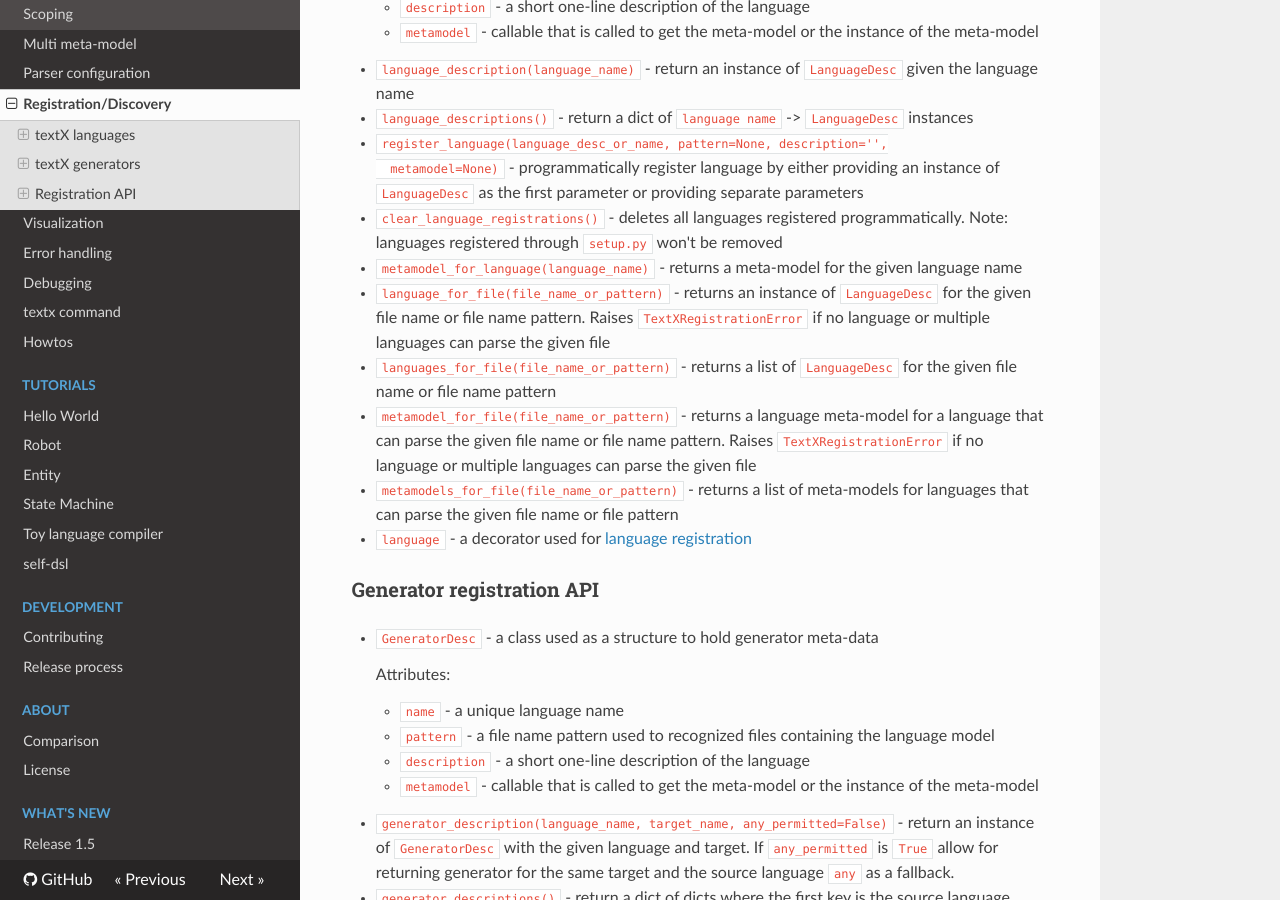
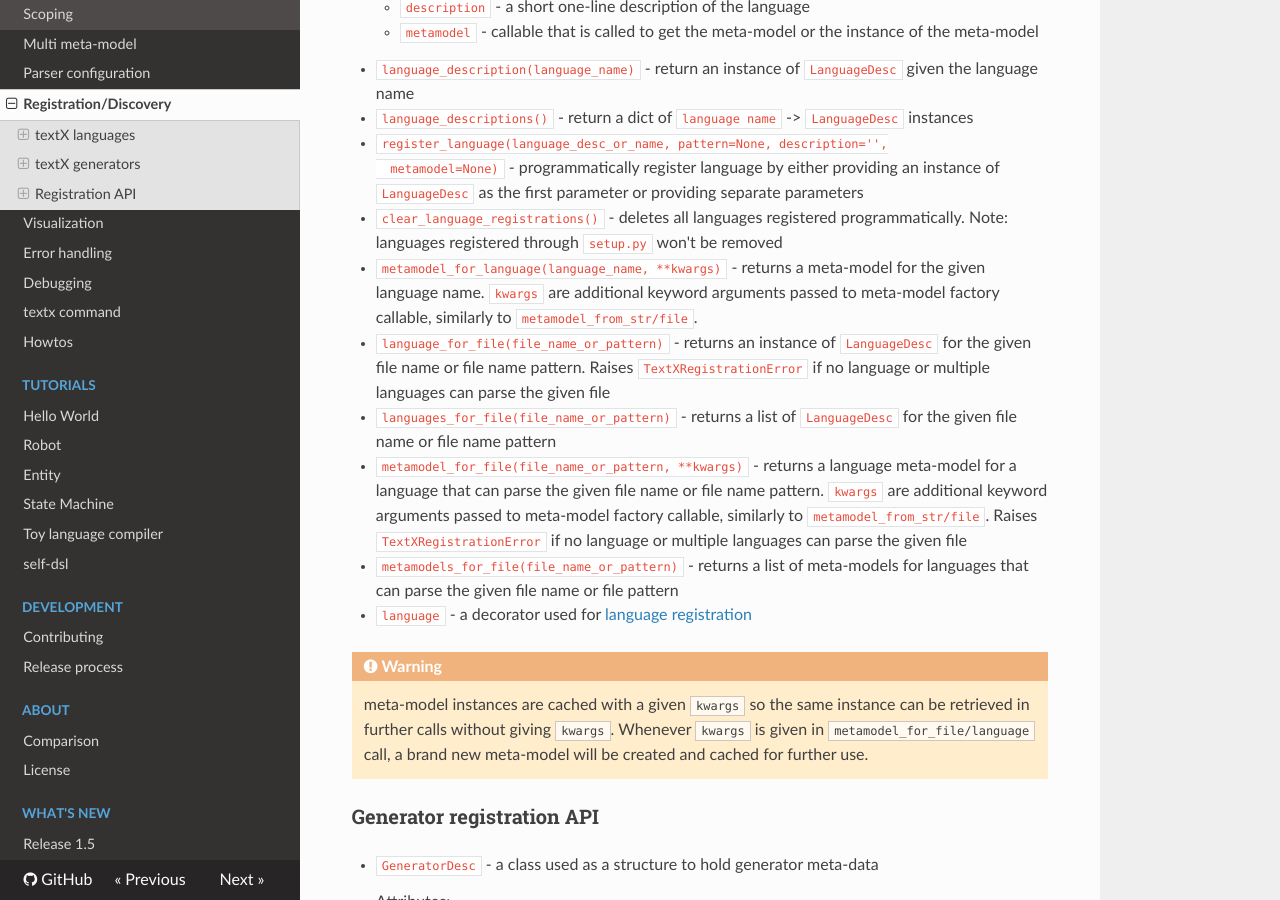
Before and after one commit to textX/textX, an MkDocs documentation site: the page built from docs/registration.md, in a window 1280 px wide and 900 px high, scrolled down 6592 px. Built offline with MkDocs 1.6.1, drawn with Linux system fonts in a browser that asks for light colours; nearby versions of some CDN libraries; comment, search, counter and statistics services are not loaded.

Commit message:
Enable passing of metamodel params in mm registration API calls

```diff
--- a/docs/registration.md
+++ b/docs/registration.md
@@ -383,20 +383,31 @@ All classes and functions documented here are directly importable from `textx` m
   parameters
 - `clear_language_registrations()` - deletes all languages registered
   programmatically. Note: languages registered through `setup.py` won't be removed
-- `metamodel_for_language(language_name)` - returns a meta-model for the given language name
+- `metamodel_for_language(language_name, **kwargs)` - returns a meta-model for
+  the given language name. `kwargs` are additional keyword arguments passed to
+  meta-model factory callable, similarly to `metamodel_from_str/file`.
 - `language_for_file(file_name_or_pattern)` - returns an instance of `LanguageDesc`
   for the given file name or file name pattern. Raises `TextXRegistrationError`
   if no language or multiple languages can parse the given file
 - `languages_for_file(file_name_or_pattern)` - returns a list of `LanguageDesc`
   for the given file name or file name pattern
-- `metamodel_for_file(file_name_or_pattern)` - returns a language meta-model for
-  a language that can parse the given file name or file name pattern. Raises
+- `metamodel_for_file(file_name_or_pattern, **kwargs)` - returns a language
+  meta-model for a language that can parse the given file name or file name
+  pattern. `kwargs` are additional keyword arguments passed to meta-model
+  factory callable, similarly to `metamodel_from_str/file`. Raises
   `TextXRegistrationError` if no language or multiple languages can parse the
   given file
 - `metamodels_for_file(file_name_or_pattern)` - returns a list of meta-models
   for languages that can parse the given file name or file pattern
 - `language` - a decorator used for [language registration](#registering-a-new-language)
 
+
+!!! warning
+
+    meta-model instances are cached with a given `kwargs` so the same instance
+    can be retrieved in further calls without giving `kwargs`. Whenever `kwargs`
+    is given in `metamodel_for_file/language` call, a brand new meta-model will
+    be created and cached for further use.
 
 
 ### Generator registration API
```
Also changed, not shown: 2 other files.
